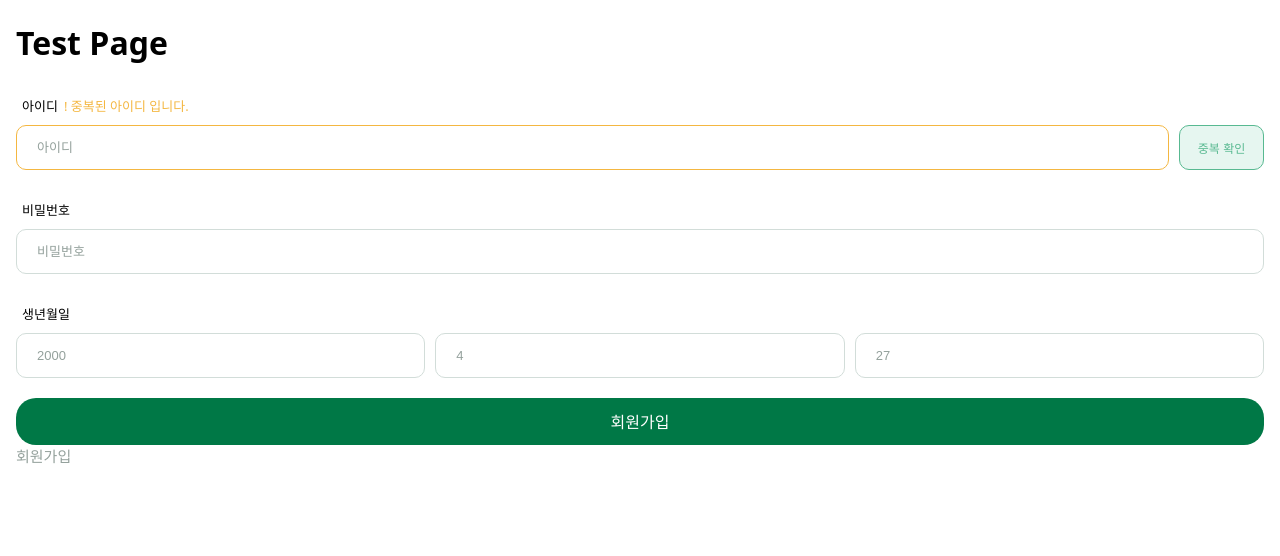
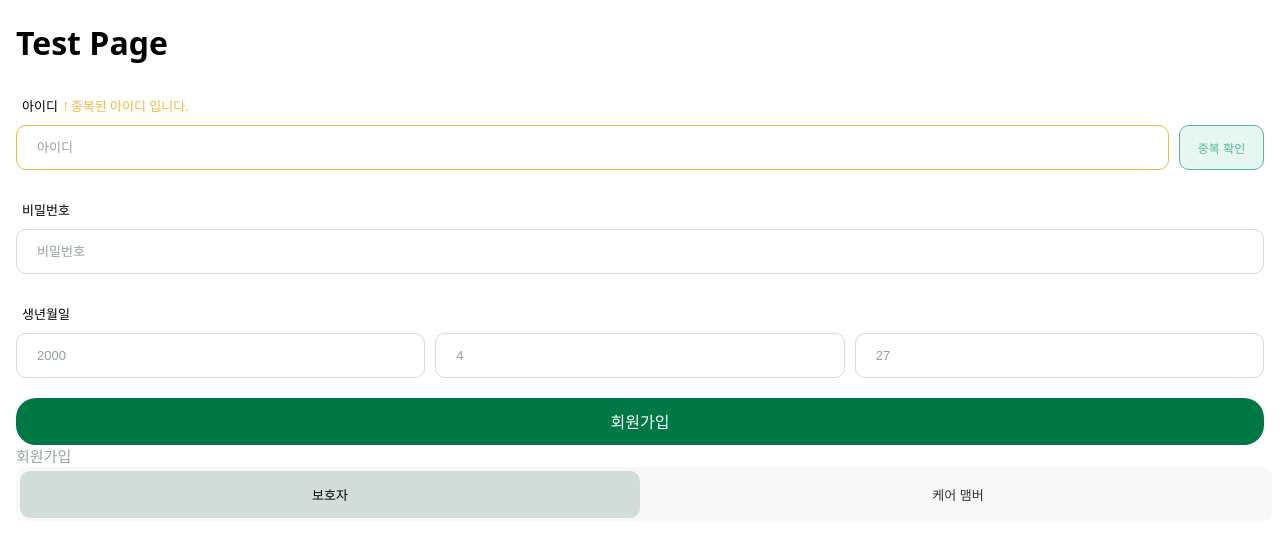
Before and after one commit to Team-MansuMugang/mansumugang-fontend, a React (Vite) app: page /test in a window 1280 px wide. Shown: the top 556 px of the page. Built offline with nearby package versions, Linux system fonts and the light colour scheme.

Commit message:
ToggleSwitch 구현

```diff
--- /dev/null
+++ b/src/components/ToggleSwitch.css
@@ -0,0 +1,22 @@
+.toggle-switch {
+  background-color: var(--color-neutral-95);
+  display: flex;
+  justify-content: space-between;
+  gap: 8px;
+  width: 100%;
+  height: 47px;
+  padding: 4px;
+  border-radius: var(--round-size-medium);
+}
+.toggle-switch button {
+  flex: 1;
+  border: none;
+  border-radius: var(--round-size-medium);
+  font-size: var(--text-size-body-small);
+  background-color: var(--color-neutral-90);
+  color: var(--color-neutral-0);
+}
+.toggle-switch button:disabled {
+  background-color: var(--color-neutral-95);
+  color: var(--color-neutral-15);
+}
--- /dev/null
+++ b/src/components/ToggleSwitch.jsx
@@ -0,0 +1,16 @@
+import './ToggleSwitch.css';
+import '../index.css';
+
+const ToggleSwitch = ({ labels = ['A', 'B'], active = 0 }) => {
+  const buttons = labels.map((label, index) => {
+    return (
+      <button key={label} disabled={active !== index}>
+        {label}
+      </button>
+    );
+  });
+
+  return <div className="toggle-switch">{buttons}</div>;
+};
+
+export default ToggleSwitch;
--- a/src/pages/test-page/TestPage.jsx
+++ b/src/pages/test-page/TestPage.jsx
@@ -4,6 +4,7 @@ import CheckButton from '../../components/CheckButton';
 import Input from '../../components/Input';
 import InputContainer from '../../components/InputContainer';
 import SubLink from '../../components/SubLink';
+import ToggleSwitch from '../../components/ToggleSwitch';
 
 const TestPage = () => {
   return (
@@ -27,6 +28,7 @@ const TestPage = () => {
       </InputContainer>
       <BigButton disabled={false}>회원가입</BigButton>
       <SubLink to="/">회원가입</SubLink>
+      <ToggleSwitch labels={['보호자', '케어 맴버']} active={0} />
     </body>
   );
 };
```
Also changed, not shown: 1 other file (tests, documents, lock files or other folders).
